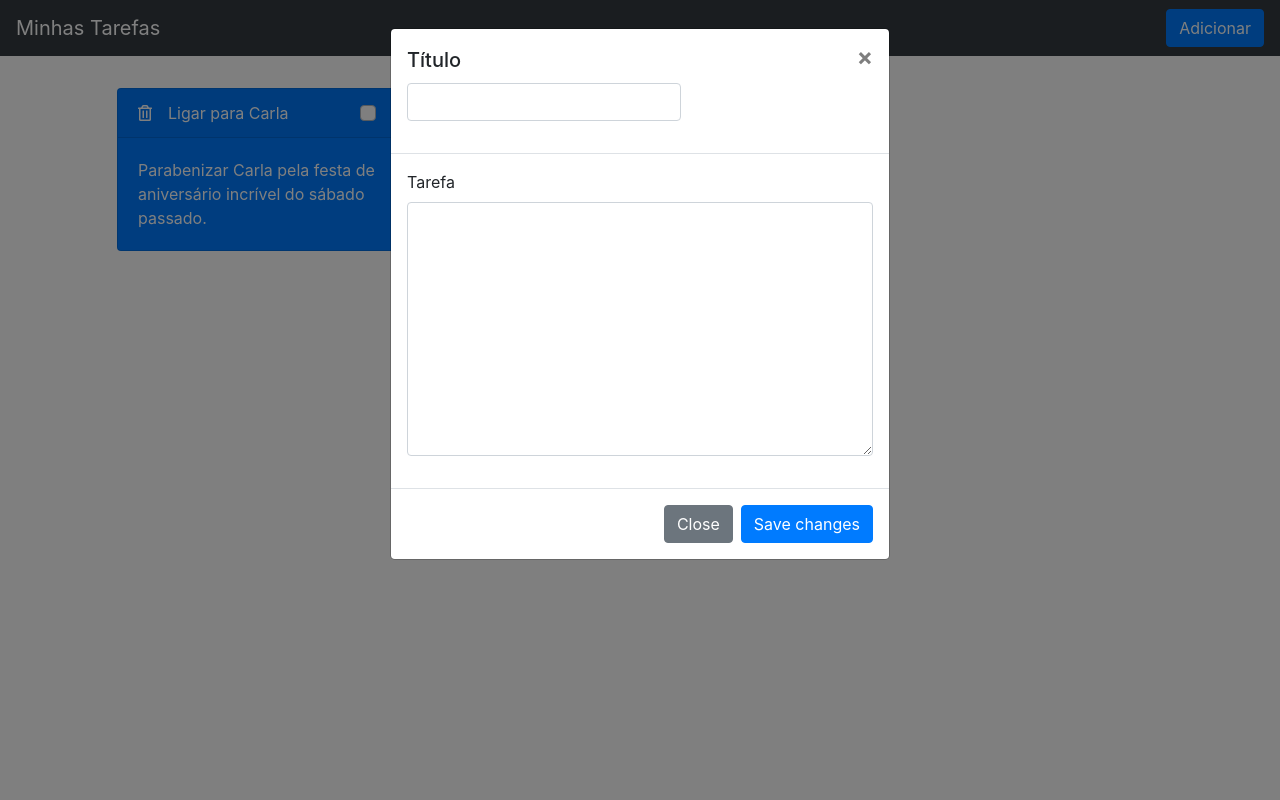
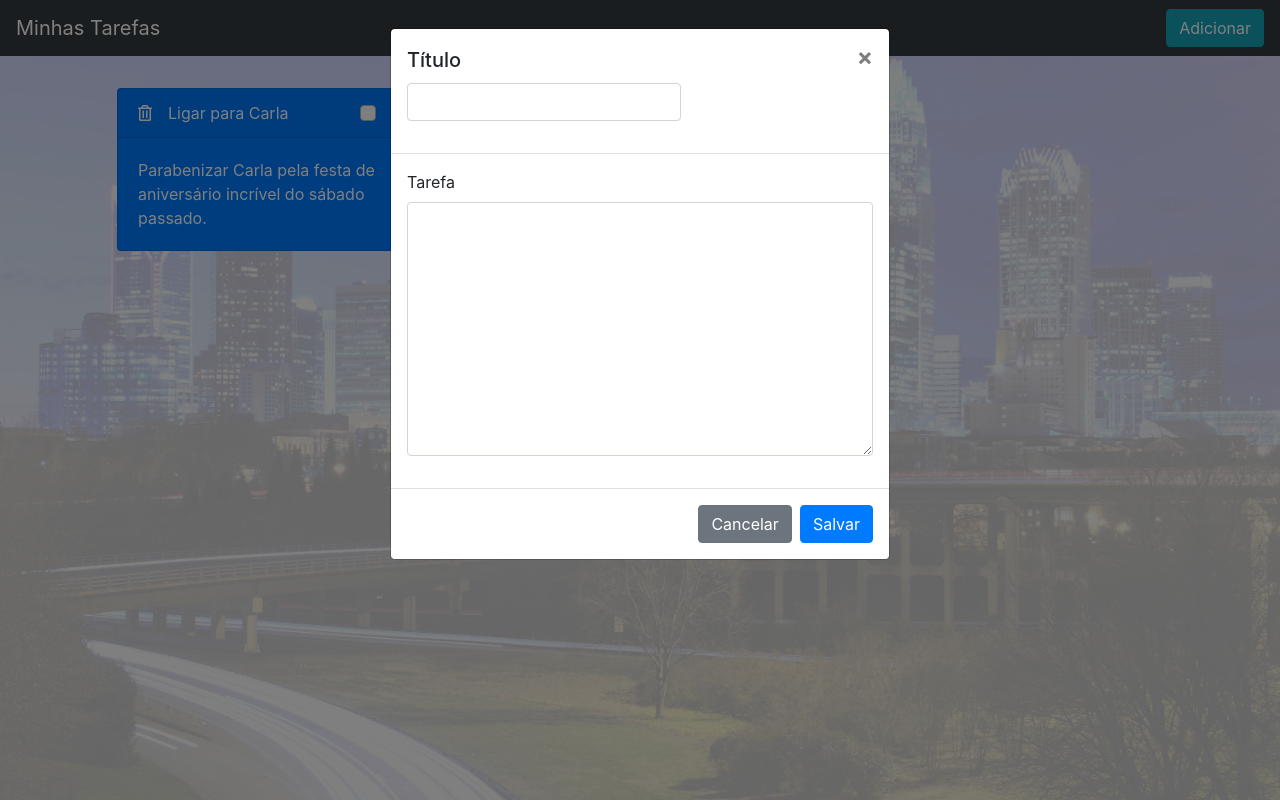
Before and after one commit to kassiatulio/Minhas-tarefas, a plain HTML site: page index.html in a window 1280 px wide. Both pictures are taken after a click on the button "Adicionar". Drawn offline with nearby package versions, Linux system fonts and the light colour scheme.

Commit message:
Background: set a image for a backgroud

```diff
--- a/assets/css/main.css
+++ b/assets/css/main.css
@@ -1,5 +1,7 @@
-.container {
-  width: 100%;
+body {
+  background-image: url("../images/background.jpg");
+  background-repeat: no-repeat;
+  background-size: cover;
 }
 
 .card {
--- a/assets/js/main.js
+++ b/assets/js/main.js
@@ -44,7 +44,16 @@ $(document).ready(function() {
   })
 
 
-  $(".check").click(function(){
-    $(this).parent().parent().fadeTo(1000, 0.4);
+  $(document).on("click", ".check", function(element){
+    console.log(event)
+    if ( $(".check").is(":checked") ) {
+      $(this).parent().parent().fadeTo(1000, 1)
+    } else {
+      $(this).parent().parent().fadeTo(1000, 0.5)
+      console.log("teste")
+    }
   })
+
+
+
 });
--- a/index.html
+++ b/index.html
@@ -12,7 +12,7 @@
 <body>
   <nav class="navbar navbar-dark bg-dark">
     <a class="navbar-brand" href="#">Minhas Tarefas</a>
-    <button type="button" class="btn-add btn btn-primary">Adicionar</button>
+    <button type="button" class="btn-add btn btn-info">Adicionar</button>
   </nav>
 
   <div class="container">
@@ -62,8 +62,8 @@
           </form>
         </div>
         <div class="modal-footer">
-          <button type="button" class="btn btn-secondary" data-dismiss="modal">Close</button>
-          <button type="button" class="btn-save btn btn-primary">Save changes</button>
+          <button type="button" class="btn btn-secondary" data-dismiss="modal">Cancelar</button>
+          <button type="button" class="btn-save btn btn-primary">Salvar</button>
         </div>
       </div>
     </div>
```
Also changed, not shown: assets/images/background.jpg (added), assets/images/background.png (deleted).
